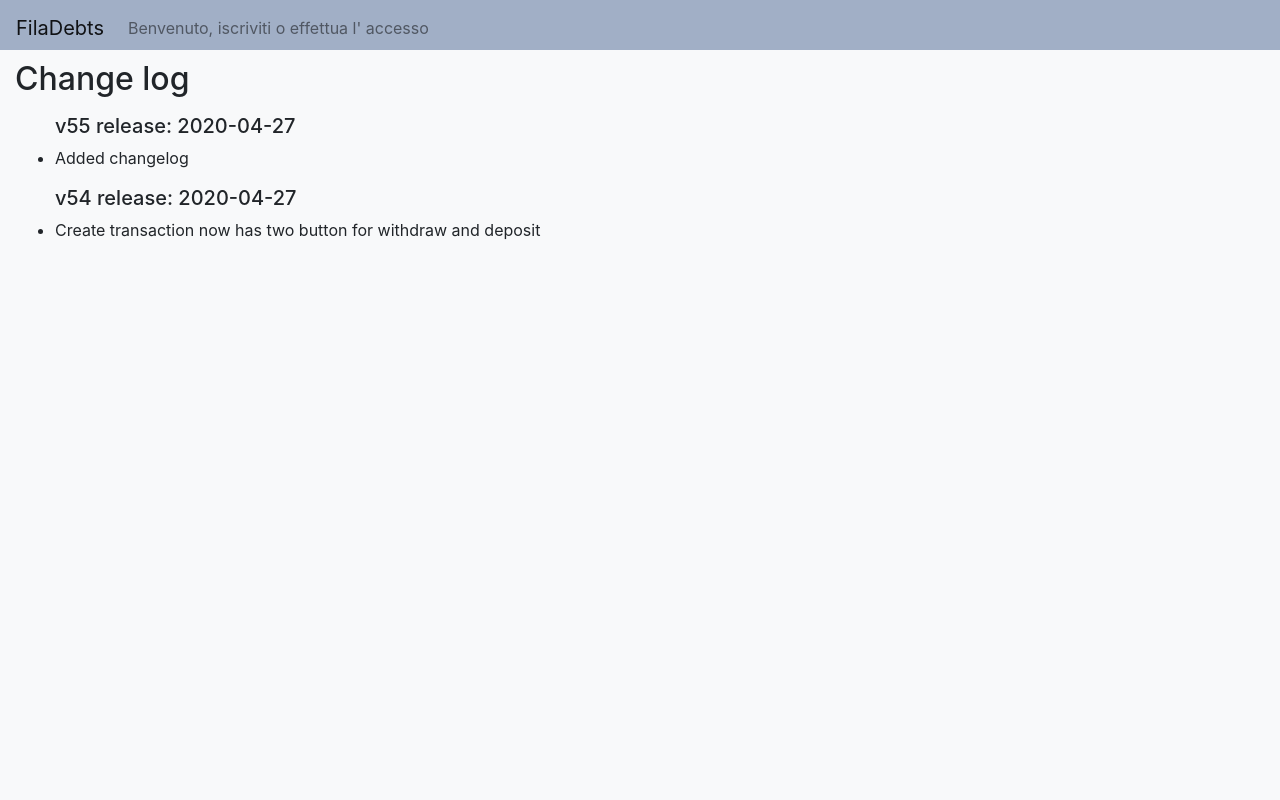
After one commit to DarioFi/BudgetApp, a Django app: page /changelog in a window 1280 px wide. The commit adds this page. Run offline with Django 3.2, Linux system fonts and the light colour scheme; parts of the project's set-up code (start-up, migrations or seed data) failed here and were passed over; some libraries are stand-ins or nearby versions.

Commit message:
v55 added changelog.html

```diff
--- a/BudgetApp/urls.py
+++ b/BudgetApp/urls.py
@@ -11,4 +11,5 @@ urlpatterns = [
     path('users/', include('django.contrib.auth.urls')),
     path('budget/', include('Budgeting.urls')),
     path('games/', include('CardGames.urls')),
+    path('changelog', changelog, name="changelog")
 ]
--- a/Budgeting/views.py
+++ b/Budgeting/views.py
@@ -301,3 +301,5 @@ def export_user_data_all(request):
     response = HttpResponse(content, content_type='text/plain')
     response['Content-Disposition'] = 'attachment; filename={0}'.format(filename)
     return response
+
+# todo: aggiungere una guida all'uso
--- a/pages/views.py
+++ b/pages/views.py
@@ -9,3 +9,7 @@ def home_view(request, *args, **kwargs):
         return home_budget(request)
     else:
         return login_request(request)
+
+
+def changelog(request):
+    return render(request, 'changelog.html', {})
--- /dev/null
+++ b/templates/changelog.html
@@ -0,0 +1,15 @@
+{% extends 'base.html' %}
+
+{% block content %}
+    <h2>Change log</h2>
+    <p>
+
+    </p>
+    <ul><h5>v55 release: 2020-04-27 </h5>
+        <li>Added changelog</li>
+    </ul>
+    <ul><h5>v54 release: 2020-04-27 </h5>
+        <li>Create transaction now has two button for withdraw and deposit</li>
+    </ul>
+
+{% endblock %}
--- a/templates/navbar.html
+++ b/templates/navbar.html
@@ -29,6 +29,9 @@
                 </li>
                 <li class="nav-item">
                     <a class="nav-link" href="{% url 'game_home' %}">Card Games</a>
+                </li>
+                 <li class="nav-item">
+                    <a class="nav-link" href="{% url 'changelog' %}">Changelog</a>
                 </li>
 
 
```
